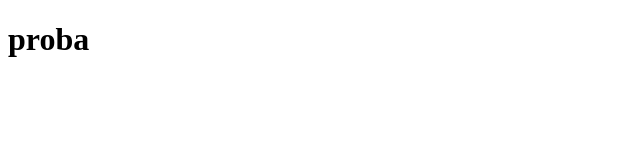
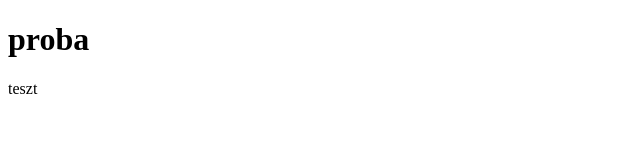
Before and after one commit to armin691/proba, a plain HTML site: page index.html in a window 1280 px wide. Shown: the full height of the page, 0-640 px from the left. Drawn offline with Linux system fonts and the light colour scheme.

Commit message:
hozzadtam h teszt

```diff
--- a/index.html
+++ b/index.html
@@ -7,5 +7,6 @@
 </head>
 <body>
     <h1>proba</h1>
+    <p>teszt</p>
 </body>
 </html>
```
